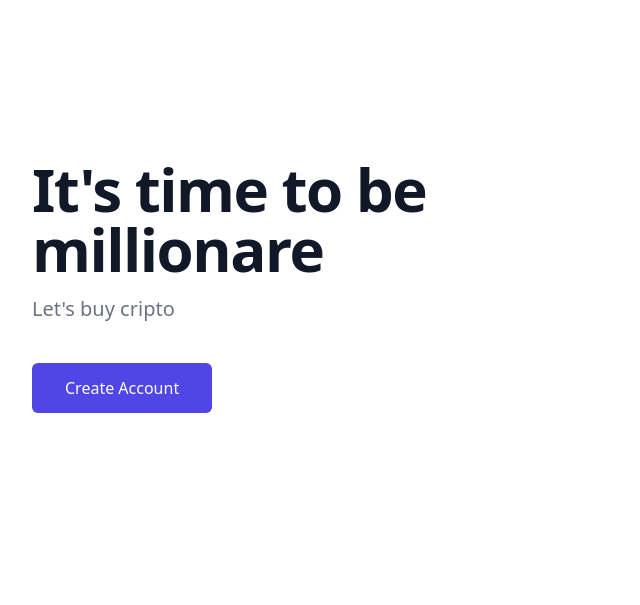
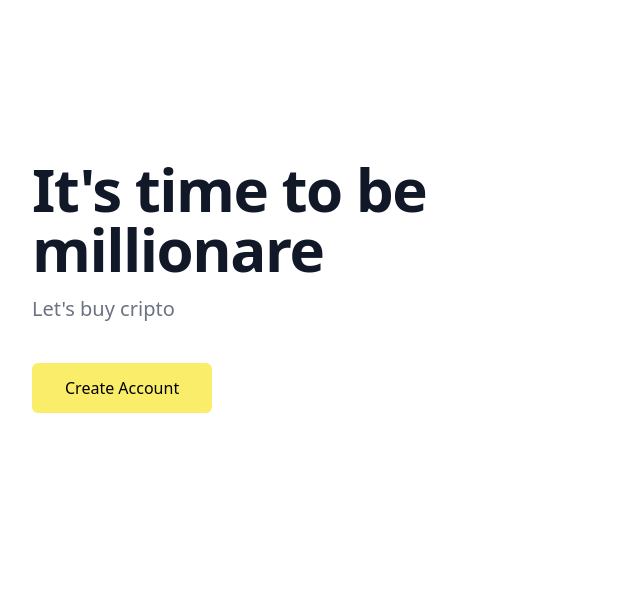
Before and after one commit to valentraverso/crypto-domain, a PHP site: page / in a window 1280 px wide. Shown: the part 83-688 px from the top of the page, without its empty margins (0-640 px from the left). Run offline with PHP 8.4, Linux system fonts and the light colour scheme; some libraries are stand-ins or nearby versions.

Commit message:
Quick fixes

```diff
--- a/src/templates/index.php
+++ b/src/templates/index.php
@@ -8,7 +8,7 @@
             </div>
             <div>
               <div class="mt-10">
-                <a href="#" class="inline-block rounded-md border border-transparent bg-indigo-600 py-3 px-8 text-center font-medium text-white hover:bg-indigo-700">Create Account</a>
+                <a href="#" class="inline-block rounded-md border border-transparent bg-yellow py-3 px-8 text-center text-gray font-medium hover:bg-maroon hover:text-white">Create Account</a>
               </div>
             </div>
           </div>
--- a/src/templates/navbar.php
+++ b/src/templates/navbar.php
@@ -1,5 +1,5 @@
 <nav class="relative px-4 py-4 flex justify-between items-center bg-white">
-		<a class="text-3xl font-bold leading-none" href="#">
+		<a class="text-3xl font-bold leading-none text-maroon" href="#">
             <img width="50px"src="./img/logo.png">
 		</a>
 		<div class="lg:hidden">
```
